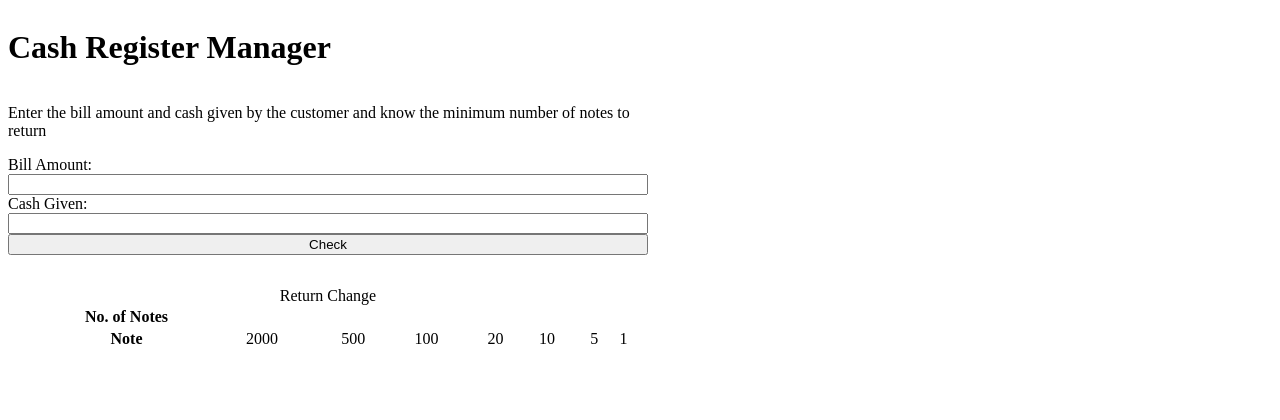
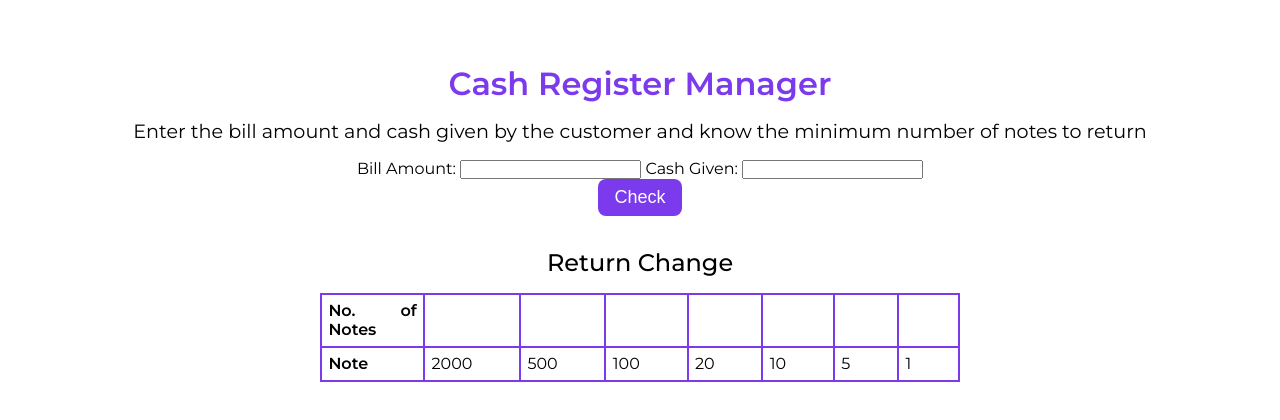
Before and after one commit to sneha095/CashRegisterApp, a plain HTML site: page index.html in a window 1280 px wide. Drawn offline with Linux system fonts and the light colour scheme.

Commit message:
Added styles

```diff
--- a/main.css
+++ b/main.css
@@ -1,9 +1,119 @@
-*{
+@import url("https://fonts.googleapis.com/css2?family=Montserrat:wght@400;500;600&display=swap");
 
+* {
+  padding: 0;
+  margin: 0;
+  box-sizing: border-box;
 }
 
-.container{
-    display: flex;
-    flex-direction: column;
-    width: 50vw;
+a {
+  text-decoration: none;
 }
+
+:root {
+  --primary-color: #7c3aed;
+}
+
+body {
+  font-family: "Montserrat", sans-serif;
+  min-width: 100vw;
+}
+
+/* Container */
+.container {
+  margin: 4rem auto 7rem;
+  text-align: center;
+}
+
+.heading {
+  color: var(--primary-color);
+}
+
+.description {
+  font-size: larger;
+  margin: 1rem;
+}
+
+.input-label {
+  display: block;
+  font-size: large;
+  font-weight: 600;
+}
+
+.input {
+  font-size: 14px;
+  outline: #fff;
+  padding: 1rem 1rem;
+  margin: 1rem;
+  border: 2px solid var(--primary-color);
+  border-radius: 0.5rem;
+  width: 100%;
+  max-width: 258px;
+}
+
+#check-button {
+  background: var(--primary-color);
+  border: none;
+  color: #fff;
+  padding: 0.5rem 1rem;
+  border-radius: 0.5rem;
+  font-size: large;
+  cursor: pointer;
+  outline: #fff;
+  margin: auto;
+  display: block;
+}
+
+#error-message {
+  display: block;
+  font-size: larger;
+  margin: 1rem 0 0;
+}
+
+/* Table */
+.change-table {
+  width: 50%;
+  text-align: justify;
+  border-collapse: collapse;
+  margin: auto;
+}
+
+.change-table caption {
+  margin: 1rem auto;
+  font-size: x-large;
+  font-weight: 500;
+}
+
+th,
+td {
+  border: 2px solid var(--primary-color);
+  width: 0%;
+  border-collapse: collapse;
+  padding: 0.4rem;
+}
+
+/* footer */
+
+footer {
+  text-align: center;
+}
+
+footer p {
+  font-size: large;
+  text-align: center;
+}
+
+.footer-list {
+  margin: 1rem;
+}
+
+a,
+img,
+li {
+  display: inline;
+}
+
+img {
+  width: 40px;
+  padding: 0.2rem;
+}
```
